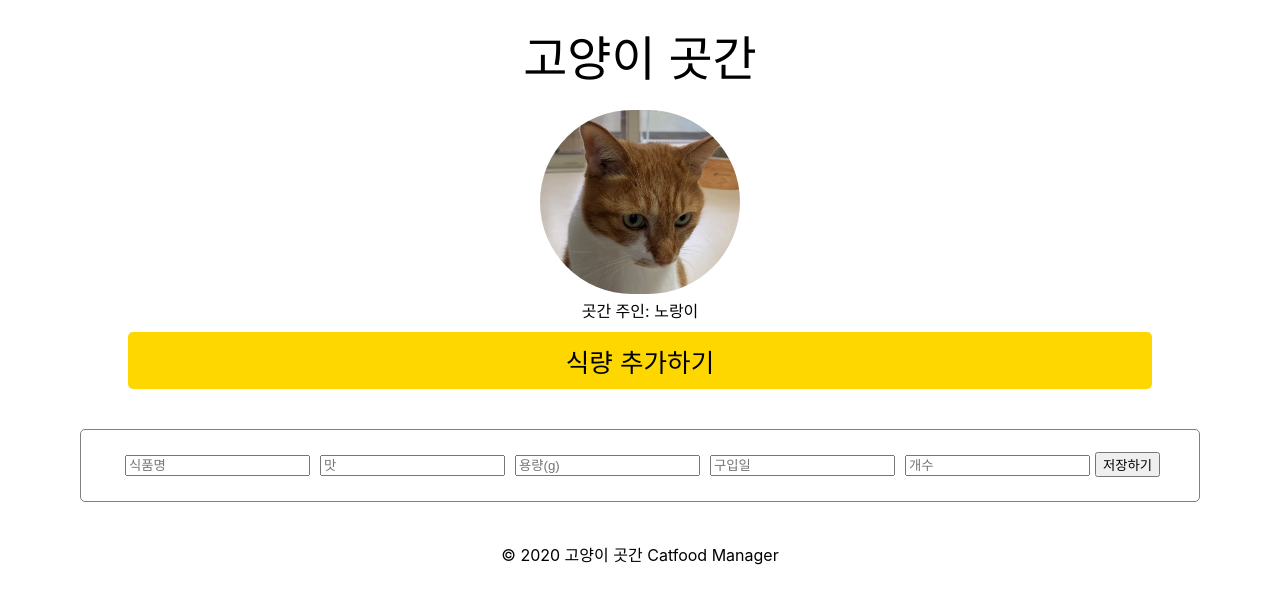
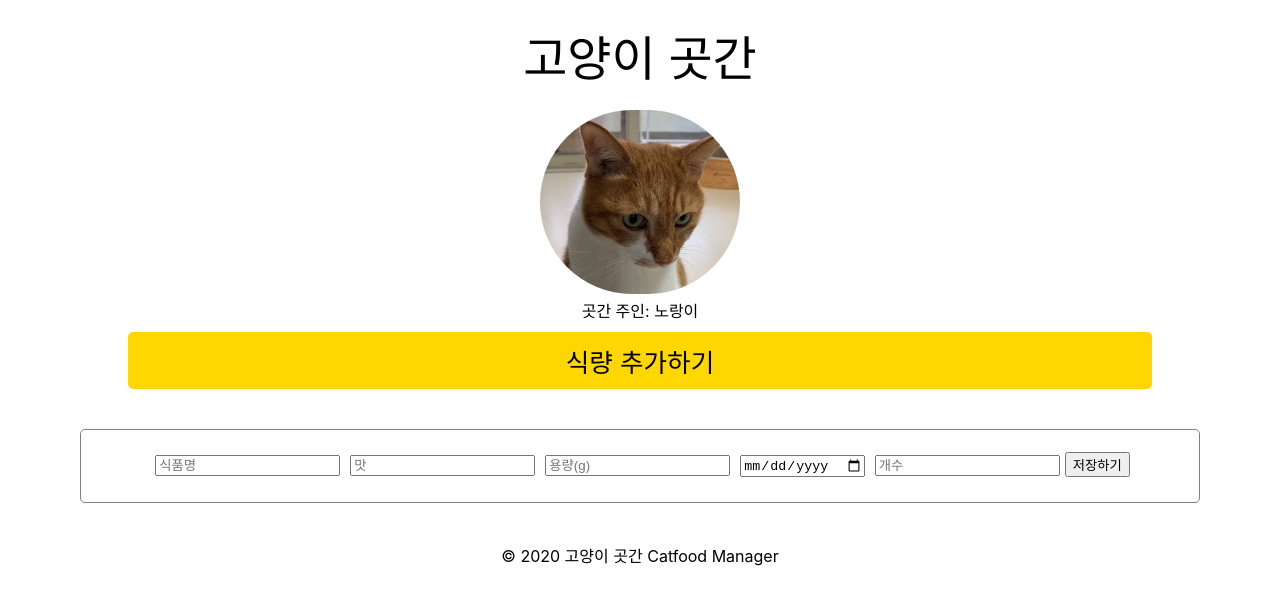
Before and after one commit to yourankim/catfood-manager, a React (Create React App) app: page / in a window 1280 px wide. Both pictures are taken after a click on the button "식량 추가하기". Shown: the top 604 px of the page. Built offline with nearby package versions, Linux system fonts and the light colour scheme.

Commit message:
update: created date  input type(text -> date)

```diff
--- a/src/components/NewItemBox.js
+++ b/src/components/NewItemBox.js
@@ -1,34 +1,33 @@
-import React, { useState } from 'react';
+import React, { useState } from "react";
 
 function NewItemBox(props) {
+  const [name, setName] = useState("");
+  const [flavor, setFlavor] = useState("");
+  const [amount, setAmount] = useState("");
+  const [created, setCreated] = useState("");
+  const [count, setCount] = useState("");
 
-  const [name, setName] = useState('');
-  const [flavor, setFlavor] = useState('');
-  const [amount, setAmount] = useState('');
-  const [created, setCreated] = useState('');
-  const [count, setCount] = useState('');
-
-  const onAddItem = (e) => {
+  const onAddItem = e => {
     e.preventDefault(); // 이벤트를 취소할 수 있는 경우 전파를 막지 않고 이벤트를 취소
     e.stopPropagation(); // 현재 이벤트 이후의 전파를 차단
 
-    if(!name) {
+    if (!name) {
       alert("식품명을 입력하세요.");
       return;
     }
-    if(!flavor) {
+    if (!flavor) {
       alert("맛을 입력하세요.");
       return;
     }
-    if(!amount) {
+    if (!amount) {
       alert("용량을 입력하세요.");
       return;
     }
-    if(!created) {
+    if (!created) {
       alert("구입일을 입력하세요.");
       return;
     }
-    if(!count) {
+    if (!count) {
       alert("개수를 입력하세요.");
       return;
     }
@@ -38,25 +37,55 @@ function NewItemBox(props) {
       flavor: flavor,
       amount: amount,
       created: created,
-      count: count,
+      count: count
     });
 
-    setName('');
-    setFlavor('');
-    setAmount('');
-    setCreated('');
-    setCount('');
-  }
+    setName("");
+    setFlavor("");
+    setAmount("");
+    setCreated("");
+    setCount("");
+  };
 
   return (
-    <div className="itemBox">
+    <div className='itemBox'>
       <form onSubmit={onAddItem}>
-        <input type="text" id="name" value={name} onChange={(v) => setName(v.target.value)} placeholder="식품명"></input>
-        <input type="text" id="flavor" value={flavor} onChange={(v) => setFlavor(v.target.value)} placeholder="맛"></input>
-        <input type="number" id="amount" value={amount} onChange={(v) => setAmount(v.target.value)} placeholder="용량(g)"></input>
-        <input type="text" id="created" value={created} onChange={(v) => setCreated(v.target.value)} placeholder="구입일"></input>
-        <input type="number" id="count" value={count} onChange={(v) => setCount(v.target.value)} placeholder="개수"></input>
-        <button type="submit">저장하기</button>
+        <input
+          type='text'
+          id='name'
+          value={name}
+          onChange={v => setName(v.target.value)}
+          placeholder='식품명'
+        ></input>
+        <input
+          type='text'
+          id='flavor'
+          value={flavor}
+          onChange={v => setFlavor(v.target.value)}
+          placeholder='맛'
+        ></input>
+        <input
+          type='number'
+          id='amount'
+          value={amount}
+          onChange={v => setAmount(v.target.value)}
+          placeholder='용량(g)'
+        ></input>
+        <input
+          type='date'
+          id='created'
+          value={created}
+          onChange={v => setCreated(v.target.value)}
+          placeholder='구입일'
+        ></input>
+        <input
+          type='number'
+          id='count'
+          value={count}
+          onChange={v => setCount(v.target.value)}
+          placeholder='개수'
+        ></input>
+        <button type='submit'>저장하기</button>
       </form>
     </div>
   );
```
